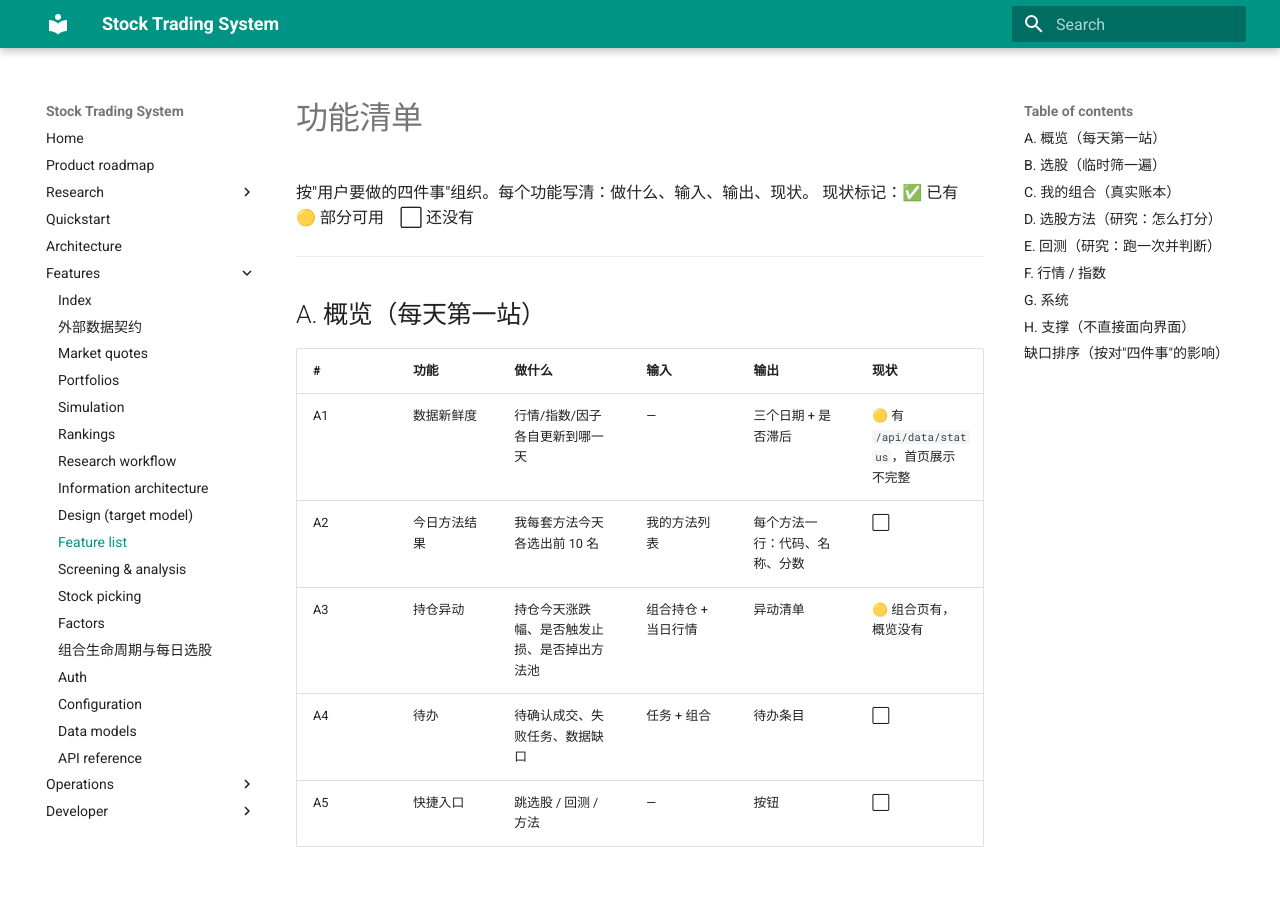
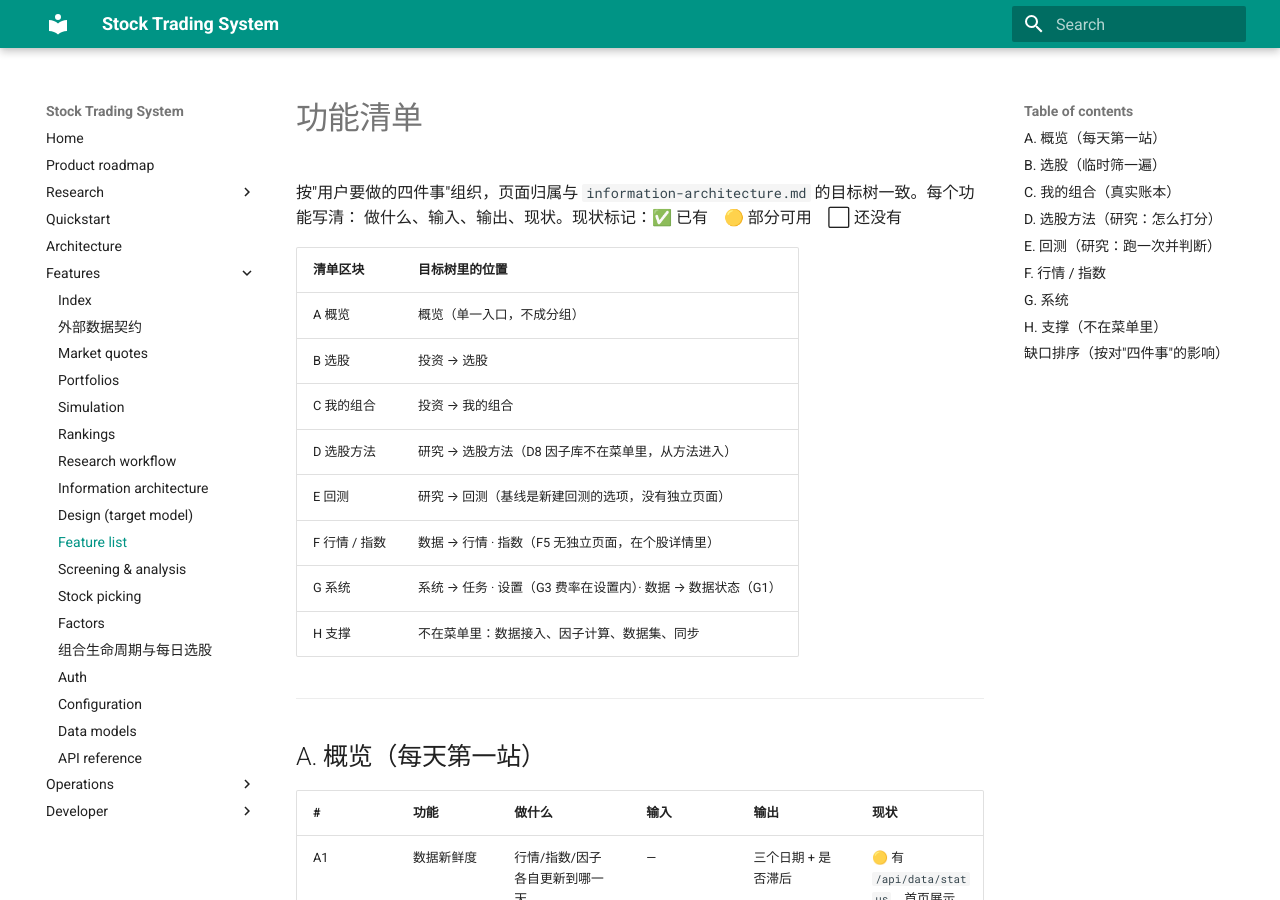
Before and after one commit to yingrui/turtle, an MkDocs documentation site: the page built from docs/features/feature-list.md, in a window 1280 px wide and 900 px high. Built offline with MkDocs 1.6.1 and Material for MkDocs 9.7.7, drawn with Linux system fonts in a browser that asks for light colours; some of the changed text lies outside the part shown.

Commit message:
功能清单与信息架构对齐：加归属映射表，修正两处偏差
清单是照目标树组织的，但有两处没对齐：数据状态在 IA 里属于"数据"组，清单放在了 G 系统；因子在 IA 里不进菜单，
清单把它当成了 D 组的一节却没说明。现在开头加一张"清单区块 → 目标树位置"的映射表，并在这两处注明菜单位置。
H 支撑明确标为"不在菜单里"，避免与页面混在一起读。

```diff
--- a/docs/features/feature-list.md
+++ b/docs/features/feature-list.md
@@ -1,7 +1,18 @@
 # 功能清单
 
-按"用户要做的四件事"组织。每个功能写清：做什么、输入、输出、现状。
-现状标记：✅ 已有　🟡 部分可用　⬜ 还没有
+按"用户要做的四件事"组织，页面归属与 `information-architecture.md` 的目标树一致。每个功能写清：
+做什么、输入、输出、现状。现状标记：✅ 已有　🟡 部分可用　⬜ 还没有
+
+| 清单区块 | 目标树里的位置 |
+|---|---|
+| A 概览 | 概览（单一入口，不成分组） |
+| B 选股 | 投资 → 选股 |
+| C 我的组合 | 投资 → 我的组合 |
+| D 选股方法 | 研究 → 选股方法（D8 因子库不在菜单里，从方法进入） |
+| E 回测 | 研究 → 回测（基线是新建回测的选项，没有独立页面） |
+| F 行情 / 指数 | 数据 → 行情 · 指数（F5 无独立页面，在个股详情里） |
+| G 系统 | 系统 → 任务 · 设置（G3 费率在设置内）· 数据 → 数据状态（G1） |
+| H 支撑 | 不在菜单里：数据接入、因子计算、数据集、同步 |
 
 ---
 
@@ -49,7 +60,7 @@
 | D5 | 运行与进度 | 触发计算、看进度、失败原因 | 方法 | 运行记录 | 🟡 需在外部进程触发 |
 | D6 | 某日排名预览 | 看某天它排出的前 20 名 | 日期 | 列表 | ✅ |
 | D7 | 与实际结果核对 | 该方法历史上打分和后续收益的关系（AUC/IC） | 历史收益 | 指标 | ⬜ |
-| D8 | 因子库 | 查看/新增因子，看覆盖与定义 | 因子定义 | 列表 + 曲线 | ✅ |
+| D8 | 因子库 | 查看/新增因子，看覆盖与定义（不在菜单里，从方法页进入） | 因子定义 | 列表 + 曲线 | ✅ |
 
 ## E. 回测（研究：跑一次并判断）
 
@@ -80,13 +91,15 @@
 
 | # | 功能 | 做什么 | 现状 |
 |---|---|---|---|
-| G1 | 数据状态 | 各表更新到哪天、缺哪些 | ✅ |
+| G1 | 数据状态 | 各表更新到哪天、缺哪些（菜单位置：数据 → 数据状态） | ✅ |
 | G2 | 任务列表 | 后台任务状态、进度、日志 | ✅ |
 | G3 | 费率设置 | 佣金率、最低佣金、印花税、手数、滑点 | ⬜（现在硬编码） |
 | G4 | 账户与主题 | 登录、主题切换 | ✅ |
 | G5 | 通知 | 失败任务、数据滞后提醒 | ⬜ |
 
-## H. 支撑（不直接面向界面）
+## H. 支撑（不在菜单里）
+
+这些没有界面入口，只为上面七块提供数据与计算。
 
 | # | 功能 | 现状 |
 |---|---|---|
```
